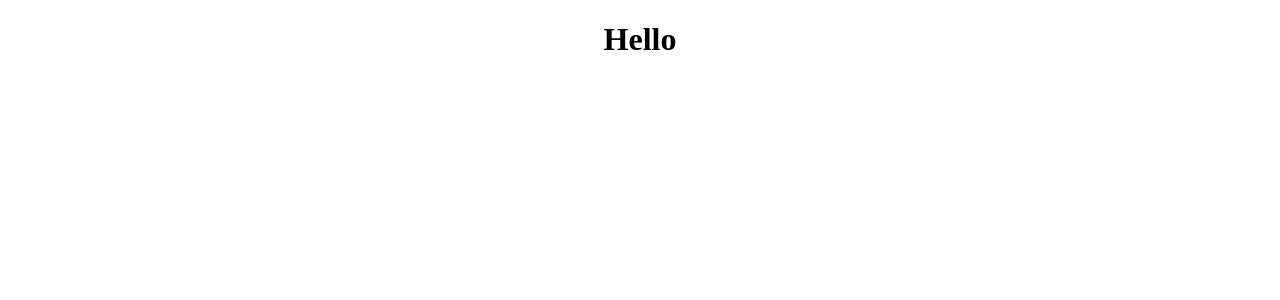
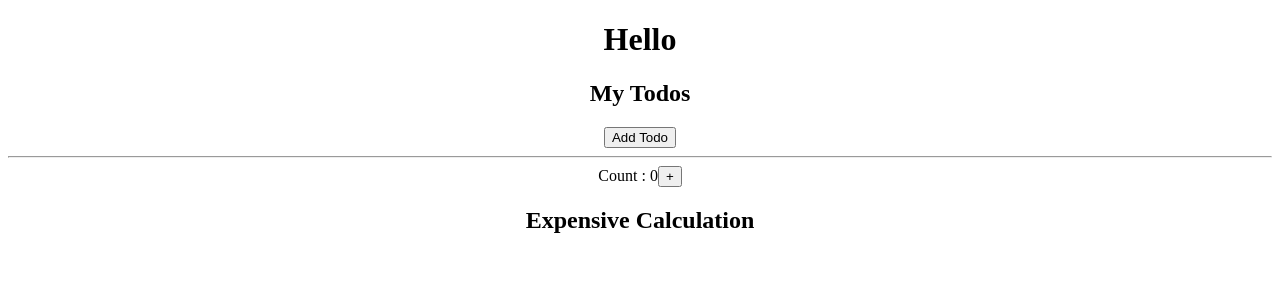
Before and after one commit to abhiraftaar007/React-Js, a React (Create React App) app: page / in a window 1280 px wide. Shown: the top 300 px of the page. Built offline with nearby package versions, Linux system fonts and the light colour scheme.

Commit message:
useMemo basics

```diff
--- a/src/App.js
+++ b/src/App.js
@@ -1,9 +1,29 @@
-import './App.css';
+import "./App.css";
+import UseMemoo from "./useMemoo";
 
+/*
+useMemo Hook
+The React useMemo Hook returns a memoized value.
+Think of memoization as caching a value so that it does not need to be recalculated.
+
+The useMemo Hook only runs when one of its dependencies update.
+This can improve performance.
+
+The useMemo and useCallback Hooks are similar.
+The main difference is that useMemo returns a memoized value and useCallback returns a memoized function.
+
+Solution -
+To fix this performance issue, we can use the useMemo Hook to memoize the expensiveCalculation function. This will cause the function to only run when needed.
+We can wrap the expensive function call with useMemo.
+The useMemoHook accepts a second parameter to declare dependencies. The expensive function will only run when its dependencies have changed.
+In the following example, the expensive function will only run when count is changed and not when todo's are added.
+
+*/
 function App() {
   return (
     <div className="App">
       <h1>Hello</h1>
+      <UseMemoo />
     </div>
   );
 }
--- /dev/null
+++ b/src/useMemoo.js
@@ -0,0 +1,56 @@
+import React, { useMemo, useState } from "react";
+
+/*
+Performance -
+The useMemo Hook can be used to keep expensive, resource intensive functions from needlessly running.
+
+In this example, we have an expensive function that runs on every render.
+When changing the count or adding a todo, you will notice a delay in execution.
+*/
+
+const UseMemoo = () => {
+  const [count, setCount] = useState(0);
+  const [todos, setTodos] = useState([]);
+  // const calculation = expensiveCalculation(count);
+  const calculation = useMemo(() => {
+    expensiveCalculation(count);
+  }, [count]);
+
+  const increment = () => {
+    setCount((c) => c + 1);
+  };
+
+  const addTodo = () => {
+    setTodos((t) => [...t, "New Todo"]);
+  };
+
+  return (
+    <div>
+      <div>
+        <h2>My Todos</h2>
+        {todos.map((todo, index) => {
+          return <p key={index}>{todo}</p>;
+        })}
+        <button onClick={addTodo}>Add Todo</button>
+      </div>
+      <hr />
+      <div>
+        Count : {count}
+        <button onClick={increment}>+</button>
+        <h2>Expensive Calculation</h2>
+        {calculation}
+      </div>
+    </div>
+  );
+};
+
+const expensiveCalculation = (num) => {
+  console.log("Calculating...");
+  for (let i = 0; i < 1000000000; i++) {
+    num += 1;
+  }
+
+  return num;
+};
+
+export default UseMemoo;
```
